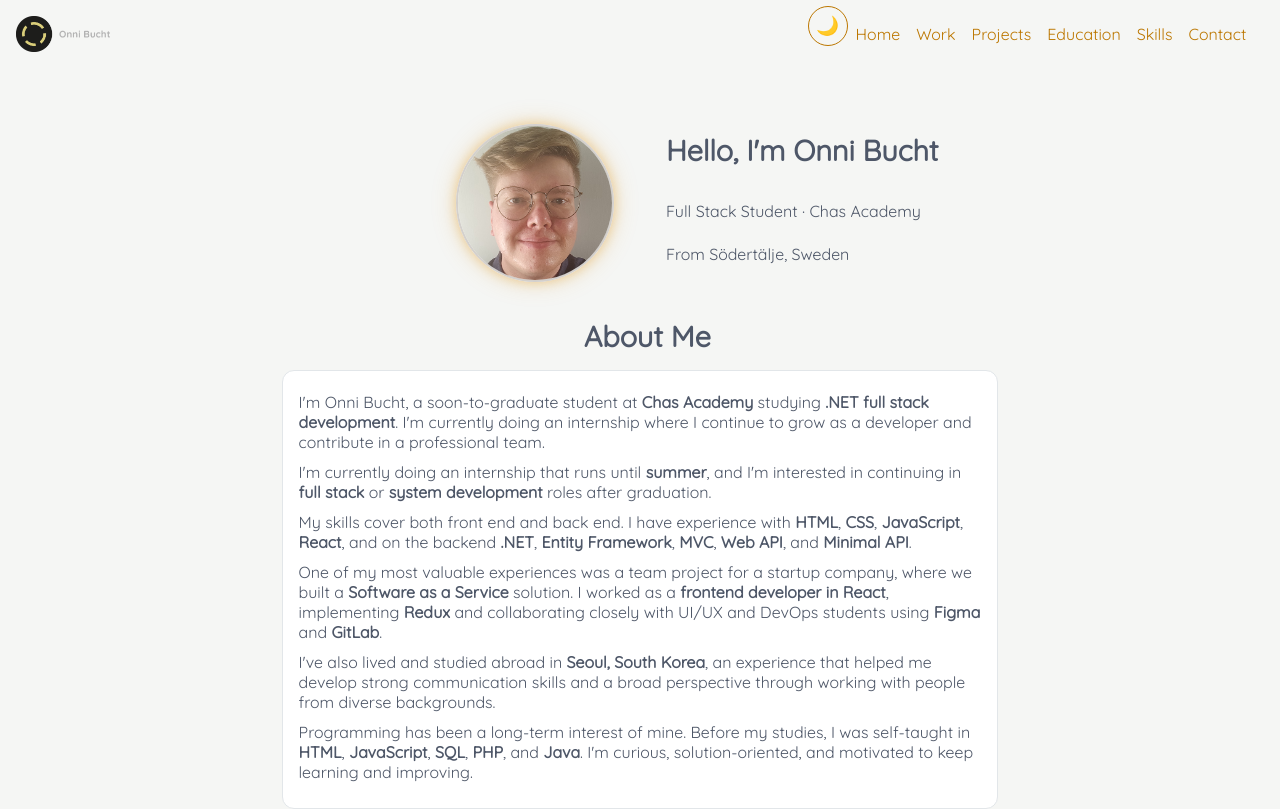
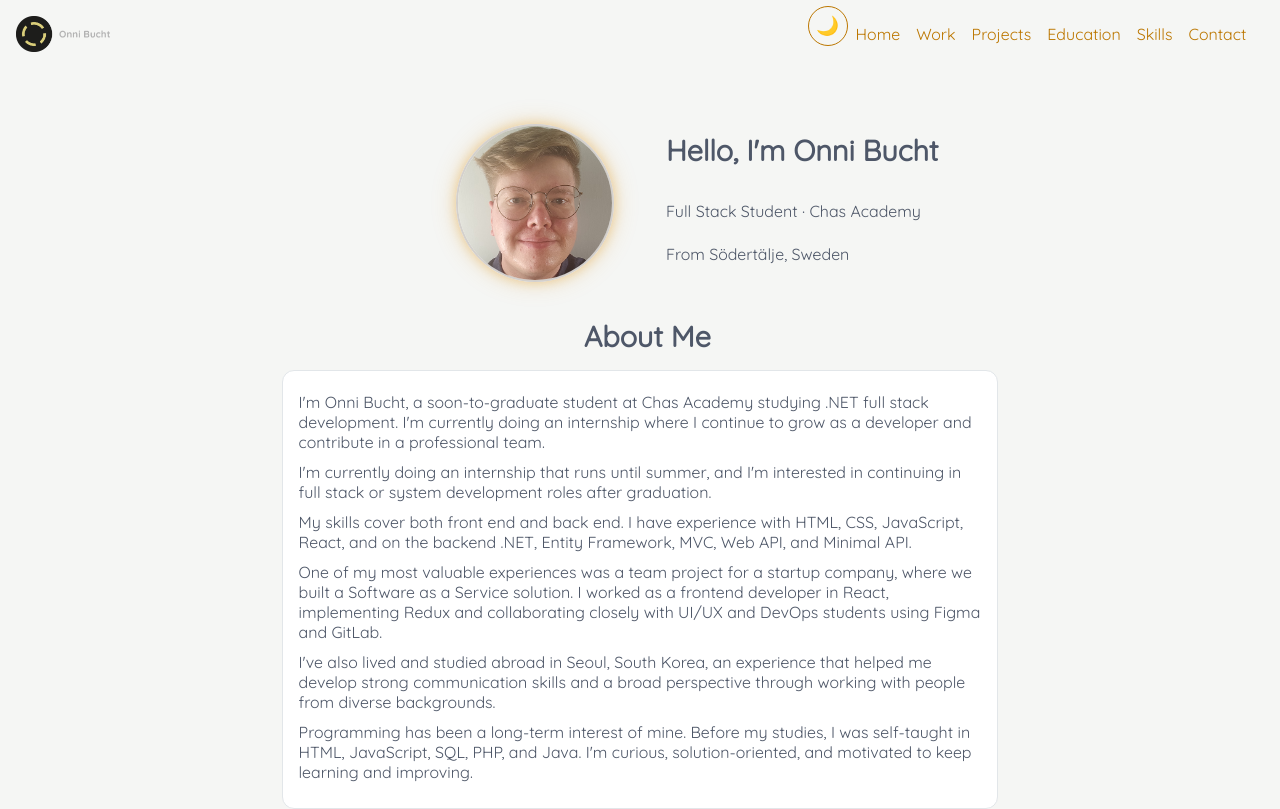
Before and after one commit to onni82/onni82.github.io, a React (Vite) app: page / in a window 1280 px wide. Shown: the top 809 px of the page. Built offline with nearby package versions, Linux system fonts and the light colour scheme; no server answers.

Commit message:
Removed spans

```diff
--- a/src/pages/About.tsx
+++ b/src/pages/About.tsx
@@ -8,53 +8,53 @@ const About: React.FC = () => {
 				<section className="about-section">
 					<p>
 						I'm Onni Bucht, a soon-to-graduate student at{" "}
-						<span className="bold-text">Chas Academy</span> studying{" "}
-						<span className="bold-text">.NET full stack development</span>. I'm currently
+						Chas Academy studying{" "}
+						.NET full stack development. I'm currently
 						doing an internship where I continue to grow as a developer and contribute in
 						a professional team.
 					</p>
 					<p>
 						I'm currently doing an internship that runs until{" "}
-						<span className="bold-text">summer</span>, and I'm interested in continuing in{" "}
-						<span className="bold-text">full stack</span> or{" "}
-						<span className="bold-text">system development</span> roles after graduation.
+						summer, and I'm interested in continuing in{" "}
+						full stack or{" "}
+						system development roles after graduation.
 					</p>
 					<p>
 						My skills cover both front end and back end. I have experience with{" "}
-						<span className="bold-text">HTML</span>,{" "}
-						<span className="bold-text">CSS</span>,{" "}
-						<span className="bold-text">JavaScript</span>,{" "}
-						<span className="bold-text">React</span>, and on the backend{" "}
-						<span className="bold-text">.NET</span>,{" "}
-						<span className="bold-text">Entity Framework</span>,{" "}
-						<span className="bold-text">MVC</span>,{" "}
-						<span className="bold-text">Web API</span>, and{" "}
-						<span className="bold-text">Minimal API</span>.
+						HTML,{" "}
+						CSS,{" "}
+						JavaScript,{" "}
+						React, and on the backend{" "}
+						.NET,{" "}
+						Entity Framework,{" "}
+						MVC,{" "}
+						Web API, and{" "}
+						Minimal API.
 					</p>
 					<p>
 						One of my most valuable experiences was a team project for a startup company,
 						where we built a{" "}
-						<span className="bold-text">Software as a Service</span> solution. I worked as a{" "}
-						<span className="bold-text">frontend developer in React</span>, implementing{" "}
-						<span className="bold-text">Redux</span> and collaborating closely with UI/UX
+						Software as a Service solution. I worked as a{" "}
+						frontend developer in React, implementing{" "}
+						Redux and collaborating closely with UI/UX
 						and DevOps students using{" "}
-						<span className="bold-text">Figma</span> and{" "}
-						<span className="bold-text">GitLab</span>.
+						Figma and{" "}
+						GitLab.
 					</p>
 					<p>
 						I've also lived and studied abroad in{" "}
-						<span className="bold-text">Seoul, South Korea</span>, an experience that helped
+						Seoul, South Korea, an experience that helped
 						me develop strong communication skills and a broad perspective through working
 						with people from diverse backgrounds.
 					</p>
 					<p>
 						Programming has been a long-term interest of mine. Before my studies, I was
 						self-taught in{" "}
-						<span className="bold-text">HTML</span>,{" "}
-						<span className="bold-text">JavaScript</span>,{" "}
-						<span className="bold-text">SQL</span>,{" "}
-						<span className="bold-text">PHP</span>, and{" "}
-						<span className="bold-text">Java</span>. I'm curious, solution-oriented, and
+						HTML,{" "}
+						JavaScript,{" "}
+						SQL,{" "}
+						PHP, and{" "}
+						Java. I'm curious, solution-oriented, and
 						motivated to keep learning and improving.
 					</p>
 				</section>
```
